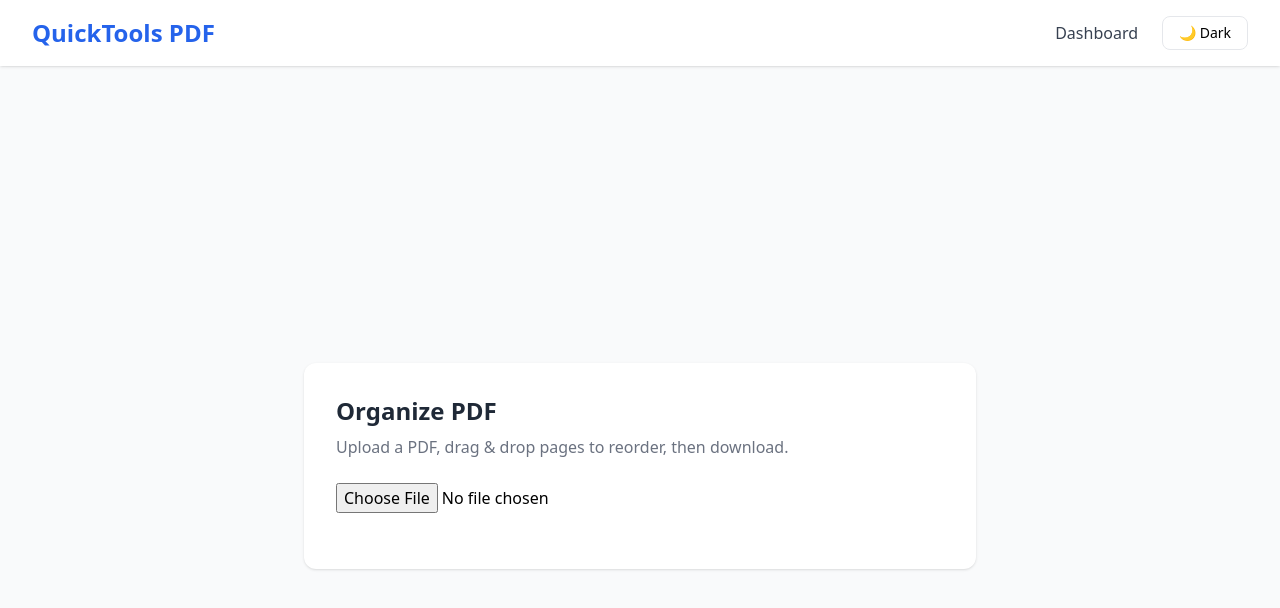
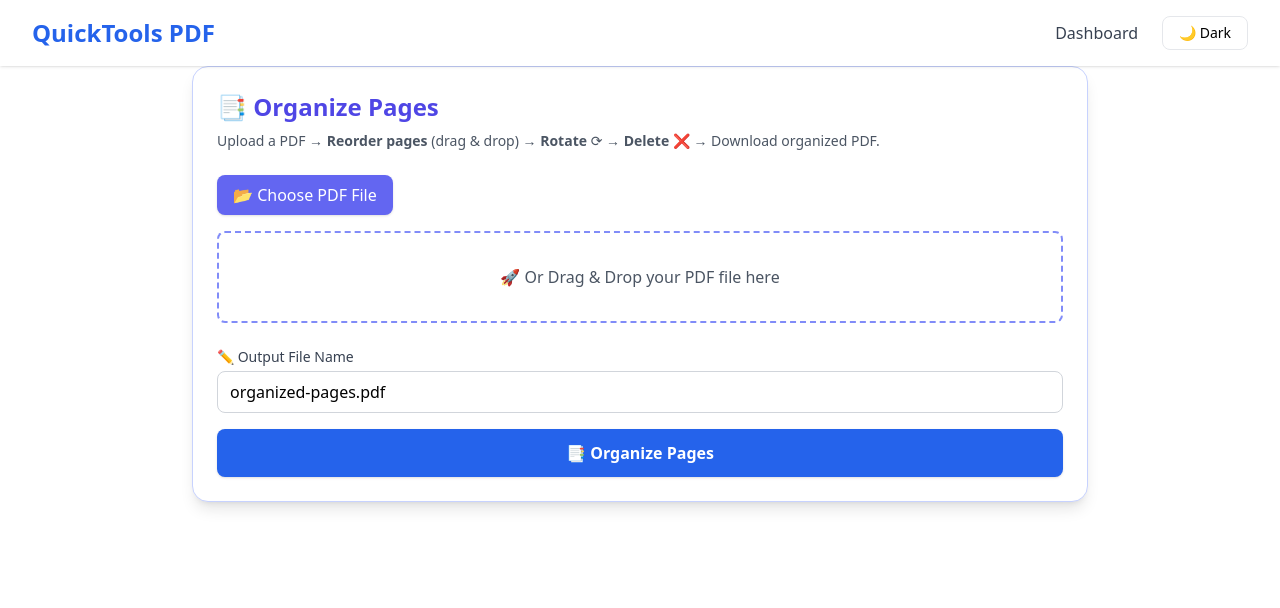
Before and after one commit to atanhafiz/quicktools-pdf, a React (Vite) app: page /organize in a window 1280 px wide. Shown: the top 608 px of the page. Built offline with nearby package versions, Linux system fonts and the light colour scheme.

Commit message:
last buat organize

```diff
--- a/src/edit/DeletePagesPdf.jsx
+++ b/src/edit/DeletePagesPdf.jsx
@@ -1,87 +1,171 @@
-import { useState } from "react";
-import { PDFDocument } from "pdf-lib";
+import React, { useState, useEffect } from "react";
+import PdfToolWrapper from "../components/PdfToolWrapper";
+import * as pdfjsLib from "pdfjs-dist/webpack";
 
 export default function DeletePagesPdf() {
   const [file, setFile] = useState(null);
-  const [pagesToDelete, setPagesToDelete] = useState("");
-  const [outputUrl, setOutputUrl] = useState(null);
+  const [thumbnails, setThumbnails] = useState([]);
+  const [pagesToDelete, setPagesToDelete] = useState([]);
+  const [outputName, setOutputName] = useState("deleted.pdf");
 
+  // Handle file upload
   const handleFileChange = (e) => {
-    setFile(e.target.files[0]);
+    const selected = e.target.files[0];
+    if (selected && selected.type === "application/pdf") {
+      setFile(selected);
+      setPagesToDelete([]);
+    }
   };
 
-  const handleDelete = async () => {
-    if (!file || !pagesToDelete) {
-      alert("Please upload a PDF and enter pages to delete.");
-      return;
+  // Handle drag & drop
+  const handleDrop = (e) => {
+    e.preventDefault();
+    const droppedFile = e.dataTransfer.files[0];
+    if (droppedFile && droppedFile.type === "application/pdf") {
+      setFile(droppedFile);
+      setPagesToDelete([]);
+    }
+  };
+  const handleDragOver = (e) => e.preventDefault();
+
+  // Generate thumbnails
+  useEffect(() => {
+    if (!file) return;
+
+    const loadPdf = async () => {
+      const arrayBuffer = await file.arrayBuffer();
+      const pdf = await pdfjsLib.getDocument({ data: arrayBuffer }).promise;
+      const thumbs = [];
+
+      for (let i = 1; i <= pdf.numPages; i++) {
+        const page = await pdf.getPage(i);
+        const viewport = page.getViewport({ scale: 0.25 });
+        const canvas = document.createElement("canvas");
+        const context = canvas.getContext("2d");
+        canvas.height = viewport.height;
+        canvas.width = viewport.width;
+        await page.render({ canvasContext: context, viewport }).promise;
+        thumbs.push({ pageNum: i, src: canvas.toDataURL() });
+      }
+
+      setThumbnails(thumbs);
+    };
+
+    loadPdf();
+  }, [file]);
+
+  // Toggle page delete
+  const handleThumbClick = (pageNum) => {
+    setPagesToDelete((prev) =>
+      prev.includes(pageNum)
+        ? prev.filter((p) => p !== pageNum)
+        : [...prev, pageNum]
+    );
+  };
+
+  // Process delete
+  const processFiles = async (_, setProgress) => {
+    if (!file) throw new Error("No file selected");
+
+    const formData = new FormData();
+    formData.append("file", file);
+    formData.append("deletePages", JSON.stringify(pagesToDelete));
+
+    const res = await fetch("https://quicktools-api.vercel.app/delete", {
+      method: "POST",
+      body: formData,
+    });
+
+    if (!res.ok) throw new Error("Delete failed");
+
+    // simulate smooth progress
+    for (let i = 0; i <= 100; i += 25) {
+      await new Promise((resolve) => setTimeout(resolve, 150));
+      setProgress(i);
     }
 
-    const bytes = await file.arrayBuffer();
-    const pdf = await PDFDocument.load(bytes);
-    const totalPages = pdf.getPageCount();
-
-    // parse input e.g. "2,4,6"
-    const deleteList = pagesToDelete
-      .split(",")
-      .map((n) => parseInt(n.trim(), 10) - 1) // pdf-lib index start dari 0
-      .filter((n) => !isNaN(n) && n >= 0 && n < totalPages);
-
-    if (deleteList.length === 0) {
-      alert("No valid page numbers to delete.");
-      return;
-    }
-
-    // create new PDF
-    const newPdf = await PDFDocument.create();
-    for (let i = 0; i < totalPages; i++) {
-      if (!deleteList.includes(i)) {
-        const [copiedPage] = await newPdf.copyPages(pdf, [i]);
-        newPdf.addPage(copiedPage);
-      }
-    }
-
-    const newBytes = await newPdf.save();
-    const newBlob = new Blob([newBytes], { type: "application/pdf" });
-    setOutputUrl(URL.createObjectURL(newBlob));
+    const blob = await res.blob();
+    return window.URL.createObjectURL(blob);
   };
 
   return (
-    <div className="flex items-center justify-center min-h-screen bg-gray-50">
-      <div className="w-full max-w-lg bg-white rounded-xl shadow p-8 text-center">
-        <h1 className="text-2xl font-bold text-gray-800 mb-2">Delete Pages PDF</h1>
-        <p className="text-gray-500 mb-6">
-          Upload a PDF and enter page numbers to delete (e.g., 2,4,6)
-        </p>
+    <div className="p-6 max-w-3xl mx-auto bg-white rounded-2xl shadow-lg border border-red-200">
+      <h1 className="text-2xl font-bold mb-2 text-red-600">🗑️ Delete Pages</h1>
+      <p className="text-sm text-gray-600 mb-6">
+        Upload or drag & drop a PDF → <b>Click thumbnails</b> to mark pages ❌ →
+        Delete → Download.
+      </p>
 
-        <input type="file" accept="application/pdf" onChange={handleFileChange} className="mb-4" />
+      {/* File input */}
+      <input
+        type="file"
+        accept="application/pdf"
+        onChange={handleFileChange}
+        className="hidden"
+        id="fileInput"
+      />
+      <label
+        htmlFor="fileInput"
+        className="cursor-pointer inline-block px-4 py-2 mb-4 bg-red-500 text-white rounded-lg shadow hover:bg-red-600 transition"
+      >
+        📂 Choose PDF File
+      </label>
 
+      {/* Drag & drop zone */}
+      <div
+        onDrop={handleDrop}
+        onDragOver={handleDragOver}
+        className="border-2 border-dashed border-red-400 rounded-lg p-8 mb-6 text-center text-gray-600 hover:bg-red-50 transition"
+      >
+        🚀 Or Drag & Drop your PDF file here
+      </div>
+
+      {/* Thumbnails */}
+      {thumbnails.length > 0 && (
+        <div className="grid grid-cols-4 gap-3 mb-6">
+          {thumbnails.map((thumb) => (
+            <div
+              key={thumb.pageNum}
+              onClick={() => handleThumbClick(thumb.pageNum)}
+              className={`border rounded-lg cursor-pointer overflow-hidden ${
+                pagesToDelete.includes(thumb.pageNum)
+                  ? "ring-2 ring-red-500"
+                  : "hover:ring-1 hover:ring-gray-400"
+              }`}
+            >
+              <img src={thumb.src} alt={`Page ${thumb.pageNum}`} className="w-full" />
+              <p className="text-xs text-center py-1 bg-gray-100">
+                Page {thumb.pageNum}{" "}
+                {pagesToDelete.includes(thumb.pageNum) ? "❌" : ""}
+              </p>
+            </div>
+          ))}
+        </div>
+      )}
+
+      {/* Output file name */}
+      <div className="mb-4">
+        <label className="block text-sm font-medium text-gray-700 mb-1">
+          ✏️ Output File Name
+        </label>
         <input
           type="text"
-          placeholder="Enter page numbers (e.g., 2,4,6)"
-          value={pagesToDelete}
-          onChange={(e) => setPagesToDelete(e.target.value)}
-          className="w-full border p-2 rounded mb-4"
+          value={outputName}
+          onChange={(e) => setOutputName(e.target.value)}
+          className="w-full px-3 py-2 border border-gray-300 rounded-lg focus:ring focus:ring-red-200"
         />
+      </div>
 
-        <button
-          onClick={handleDelete}
-          className="px-4 py-2 rounded bg-red-500 text-white hover:bg-red-600 transition"
-        >
-          Delete Pages
-        </button>
-
-        {outputUrl && (
-          <div className="mt-6">
-            <a
-              href={outputUrl}
-              download="deleted-pages.pdf"
-              className="px-4 py-2 rounded bg-green-500 text-white hover:bg-green-600 transition"
-            >
-              Download New PDF
-            </a>
-          </div>
-        )}
-      </div>
+      {/* Wrapper */}
+      <PdfToolWrapper
+        title=""
+        description=""
+        actionLabel="🗑️ Delete Pages"
+        processFiles={processFiles}
+        multiple={false}
+        outputName={outputName || "deleted.pdf"}
+        files={file ? [file] : []}
+      />
     </div>
   );
 }
--- a/src/edit/OrganizePdf.jsx
+++ b/src/edit/OrganizePdf.jsx
@@ -1,5 +1,6 @@
-import { useState } from "react";
-import { PDFDocument } from "pdf-lib";
+import React, { useState, useEffect } from "react";
+import PdfToolWrapper from "../components/PdfToolWrapper";
+import * as pdfjsLib from "pdfjs-dist/webpack";
 import {
   DndContext,
   closestCenter,
@@ -8,16 +9,16 @@ import {
   useSensors,
 } from "@dnd-kit/core";
 import {
+  arrayMove,
   SortableContext,
-  arrayMove,
   verticalListSortingStrategy,
+  useSortable,
 } from "@dnd-kit/sortable";
-import { useSortable } from "@dnd-kit/sortable";
 import { CSS } from "@dnd-kit/utilities";
 
-function SortableItem({ id }) {
+function SortableThumb({ thumb, angle, onRotate, onDelete }) {
   const { attributes, listeners, setNodeRef, transform, transition } =
-    useSortable({ id });
+    useSortable({ id: thumb.pageNum });
 
   const style = {
     transform: CSS.Transform.toString(transform),
@@ -25,110 +26,244 @@ function SortableItem({ id }) {
   };
 
   return (
-    <li
+    <div
       ref={setNodeRef}
       style={style}
       {...attributes}
       {...listeners}
-      className="p-2 bg-gray-100 rounded shadow cursor-move"
+      className="border rounded-lg cursor-move overflow-hidden hover:ring-2 hover:ring-indigo-400 relative"
     >
-      📄 Page {id + 1}
-    </li>
+      <img
+        src={thumb.src}
+        alt={`Page ${thumb.pageNum}`}
+        className="w-full"
+        style={{
+          transform: `rotate(${angle}deg)`,
+          transition: "transform 0.3s",
+        }}
+      />
+      <p className="text-xs text-center py-1 bg-gray-100">
+        Page {thumb.pageNum} – {angle}°
+      </p>
+      <div className="absolute top-1 right-1 flex gap-1">
+        <button
+          onClick={(e) => {
+            e.stopPropagation();
+            onRotate(thumb.pageNum);
+          }}
+          className="px-2 py-1 bg-blue-500 text-white text-xs rounded hover:bg-blue-600"
+        >
+          ⟳
+        </button>
+        <button
+          onClick={(e) => {
+            e.stopPropagation();
+            onDelete(thumb.pageNum);
+          }}
+          className="px-2 py-1 bg-red-500 text-white text-xs rounded hover:bg-red-600"
+        >
+          ❌
+        </button>
+      </div>
+    </div>
   );
 }
 
-export default function OrganizePdf() {
+export default function OrganizePagesPdf() {
   const [file, setFile] = useState(null);
-  const [pages, setPages] = useState([]);
-  const [reorderedUrl, setReorderedUrl] = useState(null);
+  const [thumbnails, setThumbnails] = useState([]);
+  const [pageAngles, setPageAngles] = useState({});
+  const [pagesDeleted, setPagesDeleted] = useState([]);
+  const [pageOrder, setPageOrder] = useState([]);
+  const [outputName, setOutputName] = useState("organized-pages.pdf");
 
   const sensors = useSensors(useSensor(PointerSensor));
 
-  const handleFileChange = async (e) => {
-    const uploaded = e.target.files[0];
-    setFile(uploaded);
-
-    const bytes = await uploaded.arrayBuffer();
-    const pdf = await PDFDocument.load(bytes);
-    const totalPages = pdf.getPageCount();
-
-    setPages(Array.from({ length: totalPages }, (_, i) => i));
-  };
-
-  const handleDragEnd = (event) => {
-    const { active, over } = event;
-    if (active.id !== over.id) {
-      setPages((items) => {
-        const oldIndex = items.indexOf(active.id);
-        const newIndex = items.indexOf(over.id);
-        return arrayMove(items, oldIndex, newIndex);
-      });
+  // File input
+  const handleFileChange = (e) => {
+    const selected = e.target.files[0];
+    if (selected && selected.type === "application/pdf") {
+      setFile(selected);
+      setPageAngles({});
+      setPagesDeleted([]);
     }
   };
 
-  const handleReorder = async () => {
-    if (!file || pages.length === 0) {
-      alert("Please upload a PDF first.");
-      return;
+  // Drag & drop file
+  const handleDrop = (e) => {
+    e.preventDefault();
+    const droppedFile = e.dataTransfer.files[0];
+    if (droppedFile && droppedFile.type === "application/pdf") {
+      setFile(droppedFile);
+      setPageAngles({});
+      setPagesDeleted([]);
+    }
+  };
+  const handleDragOver = (e) => e.preventDefault();
+
+  // Generate thumbnails
+  useEffect(() => {
+    if (!file) return;
+
+    const loadPdf = async () => {
+      const arrayBuffer = await file.arrayBuffer();
+      const pdf = await pdfjsLib.getDocument({ data: arrayBuffer }).promise;
+      const thumbs = [];
+
+      for (let i = 1; i <= pdf.numPages; i++) {
+        const page = await pdf.getPage(i);
+        const viewport = page.getViewport({ scale: 0.25 });
+        const canvas = document.createElement("canvas");
+        const context = canvas.getContext("2d");
+        canvas.height = viewport.height;
+        canvas.width = viewport.width;
+        await page.render({ canvasContext: context, viewport }).promise;
+        thumbs.push({ pageNum: i, src: canvas.toDataURL() });
       }
 
-    const bytes = await file.arrayBuffer();
-    const pdf = await PDFDocument.load(bytes);
+      setThumbnails(thumbs);
+      setPageOrder(thumbs.map((t) => t.pageNum));
+    };
 
-    const newPdf = await PDFDocument.create();
-    for (const pageIndex of pages) {
-      const [copiedPage] = await newPdf.copyPages(pdf, [pageIndex]);
-      newPdf.addPage(copiedPage);
+    loadPdf();
+  }, [file]);
+
+  // Rotate
+  const handleRotate = (pageNum) => {
+    setPageAngles((prev) => {
+      const current = prev[pageNum] || 0;
+      const next = (current + 90) % 360;
+      return { ...prev, [pageNum]: next };
+    });
+  };
+
+  // Delete toggle
+  const handleDelete = (pageNum) => {
+    setPagesDeleted((prev) =>
+      prev.includes(pageNum)
+        ? prev.filter((p) => p !== pageNum)
+        : [...prev, pageNum]
+    );
+  };
+
+  // Reorder
+  const handleReorder = (event) => {
+    const { active, over } = event;
+    if (!over) return;
+    if (active.id !== over.id) {
+      const oldIndex = pageOrder.indexOf(active.id);
+      const newIndex = pageOrder.indexOf(over.id);
+      setPageOrder((items) => arrayMove(items, oldIndex, newIndex));
+    }
+  };
+
+  // Process organize
+  const processFiles = async (_, setProgress) => {
+    if (!file) throw new Error("No file selected");
+
+    const formData = new FormData();
+    formData.append("file", file);
+    formData.append("pageOrder", JSON.stringify(pageOrder));
+    formData.append("pagesDeleted", JSON.stringify(pagesDeleted));
+    formData.append("pageAngles", JSON.stringify(pageAngles));
+
+    const res = await fetch("https://quicktools-api.vercel.app/organize-pages", {
+      method: "POST",
+      body: formData,
+    });
+
+    if (!res.ok) throw new Error("Organize pages failed");
+
+    for (let i = 0; i <= 100; i += 20) {
+      await new Promise((resolve) => setTimeout(resolve, 150));
+      setProgress(i);
     }
 
-    const newBytes = await newPdf.save();
-    const newBlob = new Blob([newBytes], { type: "application/pdf" });
-    setReorderedUrl(URL.createObjectURL(newBlob));
+    const blob = await res.blob();
+    return window.URL.createObjectURL(blob);
   };
 
   return (
-    <div className="flex items-center justify-center min-h-screen bg-gray-50">
-      <div className="w-full max-w-2xl bg-white rounded-xl shadow p-8">
-        <h1 className="text-2xl font-bold text-gray-800 mb-2">Organize PDF</h1>
-        <p className="text-gray-500 mb-6">
-          Upload a PDF, drag & drop pages to reorder, then download.
+    <div className="p-6 max-w-4xl mx-auto bg-white rounded-2xl shadow-lg border border-indigo-200">
+      <h1 className="text-2xl font-bold mb-2 text-indigo-600">📑 Organize Pages</h1>
+      <p className="text-sm text-gray-600 mb-6">
+        Upload a PDF → <b>Reorder pages</b> (drag & drop) → <b>Rotate</b> ⟳ →
+        <b> Delete</b> ❌ → Download organized PDF.
       </p>
 
-        <input type="file" accept="application/pdf" onChange={handleFileChange} className="mb-6" />
+      {/* File input */}
+      <input
+        type="file"
+        accept="application/pdf"
+        onChange={handleFileChange}
+        className="hidden"
+        id="fileInput"
+      />
+      <label
+        htmlFor="fileInput"
+        className="cursor-pointer inline-block px-4 py-2 mb-4 bg-indigo-500 text-white rounded-lg shadow hover:bg-indigo-600 transition"
+      >
+        📂 Choose PDF File
+      </label>
 
-        {pages.length > 0 && (
-          <DndContext sensors={sensors} collisionDetection={closestCenter} onDragEnd={handleDragEnd}>
-            <SortableContext items={pages} strategy={verticalListSortingStrategy}>
-              <ul className="border rounded p-4 mb-6 space-y-2">
-                {pages.map((page) => (
-                  <SortableItem key={page} id={page} />
-                ))}
-              </ul>
+      {/* Drag & drop zone */}
+      <div
+        onDrop={handleDrop}
+        onDragOver={handleDragOver}
+        className="border-2 border-dashed border-indigo-400 rounded-lg p-8 mb-6 text-center text-gray-600 hover:bg-indigo-50 transition"
+      >
+        🚀 Or Drag & Drop your PDF file here
+      </div>
+
+      {/* Thumbnails with drag & drop */}
+      {thumbnails.length > 0 && (
+        <DndContext
+          sensors={sensors}
+          collisionDetection={closestCenter}
+          onDragEnd={handleReorder}
+        >
+          <SortableContext items={pageOrder} strategy={verticalListSortingStrategy}>
+            <div className="grid grid-cols-4 gap-3 mb-6">
+              {pageOrder.map((pageNum) => {
+                const thumb = thumbnails.find((t) => t.pageNum === pageNum);
+                return (
+                  <SortableThumb
+                    key={thumb.pageNum}
+                    thumb={thumb}
+                    angle={pageAngles[pageNum] || 0}
+                    onRotate={handleRotate}
+                    onDelete={handleDelete}
+                  />
+                );
+              })}
+            </div>
           </SortableContext>
         </DndContext>
       )}
 
-        {pages.length > 0 && (
-          <button
-            onClick={handleReorder}
-            className="px-4 py-2 rounded bg-blue-500 text-white hover:bg-blue-600 transition"
-          >
-            Reorder PDF
-          </button>
-        )}
+      {/* Output file name */}
+      <div className="mb-4">
+        <label className="block text-sm font-medium text-gray-700 mb-1">
+          ✏️ Output File Name
+        </label>
+        <input
+          type="text"
+          value={outputName}
+          onChange={(e) => setOutputName(e.target.value)}
+          className="w-full px-3 py-2 border border-gray-300 rounded-lg focus:ring focus:ring-indigo-200"
+        />
+      </div>
 
-        {reorderedUrl && (
-          <div className="mt-6">
-            <a
-              href={reorderedUrl}
-              download="reordered.pdf"
-              className="px-4 py-2 rounded bg-green-500 text-white hover:bg-green-600 transition"
-            >
-              Download Reordered PDF
-            </a>
-          </div>
-        )}
-      </div>
+      {/* Wrapper */}
+      <PdfToolWrapper
+        title=""
+        description=""
+        actionLabel="📑 Organize Pages"
+        processFiles={processFiles}
+        multiple={false}
+        outputName={outputName || "organized-pages.pdf"}
+        files={file ? [file] : []}
+      />
     </div>
   );
 }
```
Lines whose indentation alone changed are shown as unchanged.
